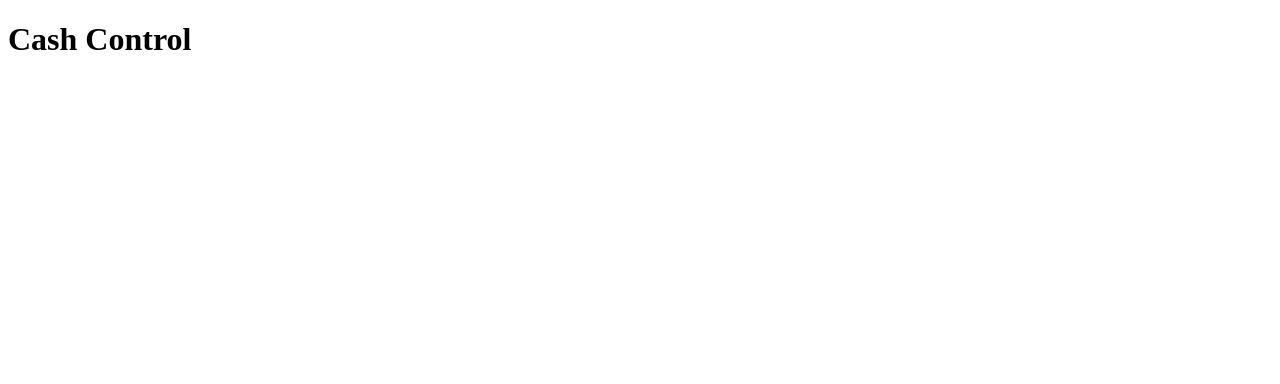
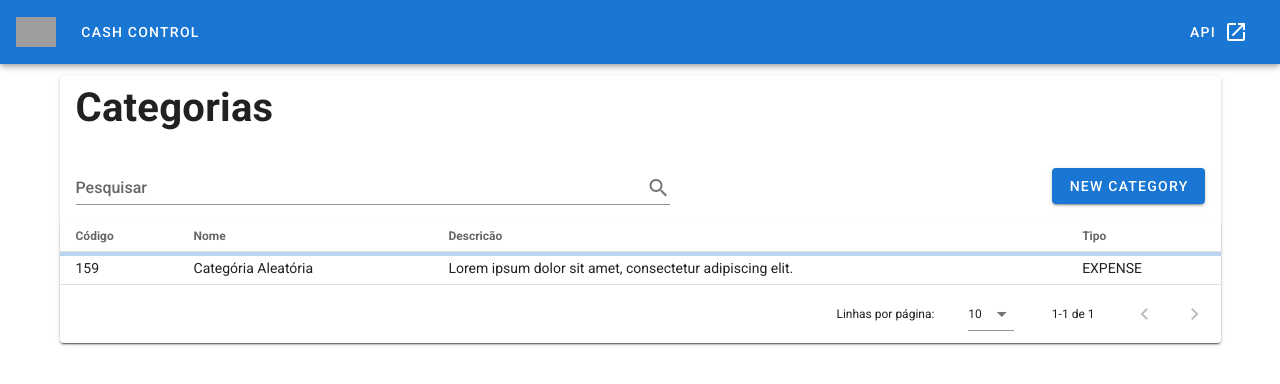
Before and after one commit to lucasromagnoli/cashcontrol-spa, a Vue app: page /category in a window 1280 px wide. Shown: the top 384 px of the page. Built offline with nearby package versions, Linux system fonts and the light colour scheme; no server answers; grey boxes are pictures that could not be loaded.

Commit message:
Inserindo vuetify e refatorando as categorias

```diff
--- a/public/index.html
+++ b/public/index.html
@@ -1,11 +1,13 @@
 <!DOCTYPE html>
-<html lang="en">
+<html lang="pt">
   <head>
     <meta charset="utf-8">
     <meta http-equiv="X-UA-Compatible" content="IE=edge">
-    <meta name="viewport" content="width=device-width,initial-scale=1.0">
+    <meta name="viewport" content="width=device-width, initial-scale=1, maximum-scale=1, user-scalable=no, minimal-ui">
     <link rel="icon" href="<%= BASE_URL %>favicon.ico">
     <title><%= htmlWebpackPlugin.options.title %></title>
+    <link rel="stylesheet" href="https://fonts.googleapis.com/css?family=Roboto:100,300,400,500,700,900">
+    <link rel="stylesheet" href="https://cdn.jsdelivr.net/npm/@mdi/font@latest/css/materialdesignicons.min.css">
   </head>
   <body>
     <noscript>
--- a/src/App.vue
+++ b/src/App.vue
@@ -1,17 +1,49 @@
 <template>
-  <div id="app">
-    <h1>Cash Control</h1>
-    <router-view/>
-  </div>
+  <v-app>
+    <v-app-bar
+      app
+      color="primary"
+      dark
+    >
+      <div class="d-flex align-center">
+        <v-img
+          alt="Vuetify Logo"
+          class="shrink mr-2"
+          contain
+          src="https://cdn.vuetifyjs.com/images/logos/vuetify-logo-dark.png"
+          transition="scale-transition"
+          width="40"
+        />
+
+        <v-btn
+          text
+          href="/"
+        >
+          <span>Cash Control</span>
+        </v-btn>
+      </div>
+
+      <v-spacer></v-spacer>
+
+      <v-btn
+        href="https://github.com/lucasromagnoli/cashcontrol-api"
+        target="_blank"
+        text
+      >
+        <span class="mr-2">API</span>
+        <v-icon>mdi-open-in-new</v-icon>
+      </v-btn>
+    </v-app-bar>
+
+    <v-main>
+      <router-view></router-view>
+    </v-main>
+  </v-app>
 </template>
 
 <script>
+export default {
+  name: 'App',
 
-export default {
-  name: 'App'
-}
+};
 </script>
-
-<style>
-
-</style>
--- a/src/main.js
+++ b/src/main.js
@@ -1,10 +1,12 @@
 import Vue from 'vue'
 import App from './App.vue'
 import router from './router';
+import vuetify from './plugins/vuetify';
 
 Vue.config.productionTip = false
 
 new Vue({
   router,
-  render: h => h(App),
+  vuetify,
+  render: h => h(App)
 }).$mount('#app')
--- /dev/null
+++ b/src/pages/Category.vue
@@ -0,0 +1,83 @@
+<template>
+  <v-container>
+    <v-card>
+      <v-card-title>
+        <h1>Categorias</h1>
+      </v-card-title>
+
+      <v-card-title
+        class="align-end">
+        <v-text-field
+          append-icon="mdi-magnify"
+          label="Pesquisar"
+          v-model="search"
+          single-line
+          hide-details
+        ></v-text-field>
+        <v-spacer></v-spacer>
+
+        <v-btn
+          color="primary"
+        >
+          New Category
+        </v-btn>
+      </v-card-title>
+      <v-data-table
+        dense
+        :headers="headers"
+        :items="categories"
+        :loading="loading"
+        :search="search"
+        item-key="name"
+        class="elevation-1"
+      ></v-data-table>
+    </v-card>
+  </v-container>
+</template>
+
+<script>
+import {api} from "@/service/api";
+
+export default {
+  name: "Category",
+  data: () => ({
+    loading: true,
+    search: '',
+    lastLoad: null,
+    categories: [
+      {
+        id: 159,
+        name: 'Categória Aleatória',
+        description: 'Lorem ipsum dolor sit amet, consectetur adipiscing elit.',
+        type: 'EXPENSE'
+      }
+    ],
+    headers: [
+      {text: 'Código', value: 'id', align: 'start', sortable: false,},
+      {text: 'Nome', value: 'name'},
+      {text: 'Descricão', value: 'description'},
+      {text: 'Tipo', value: 'type'},
+    ],
+  }),
+  methods: {
+    async handleCategories() {
+      const response = await api.get('/category/?page=0&size=1000');
+      this.categories = response.data.payload.content.map(c => {
+        return {
+          description: '-',
+          ...c,
+        }
+      });
+      this.lastLoad = new Date();
+      this.loading = false;
+    }
+  },
+  created() {
+    this.handleCategories();
+  },
+}
+</script>
+
+<style scoped>
+
+</style>
--- a/src/pages/Home.vue
+++ b/src/pages/Home.vue
@@ -1,9 +1,7 @@
 <template>
-<div>
-  <h1>Página principal</h1>
-  <router-link to="/category/list">Categoria List</router-link>
-  <router-link to="/category/form">Categoria Form</router-link>
-</div>
+  <v-container>
+    <h1>Página Principal</h1>
+  </v-container>
 </template>
 
 <script>
--- a/src/pages/categoria/CategoryForm.vue
+++ /dev/null
@@ -1,43 +0,0 @@
-<template>
-  <div>
-    <h1>Category Form</h1>
-    <form>
-      <label for="categoryName">Name</label>
-      <input type="text" id="categoryName" placeholder="Nome" v-model="name"/>
-      <button @click.prevent="save">Cadastrar</button>
-    </form>
-
-    <CategoryList ref="teste"/>
-  </div>
-</template>
-
-<script>
-import {api} from "@/service/api";
-import CategoryList from "@/pages/categoria/CategoryList";
-
-export default {
-  name: "CategoryForm",
-  components: {CategoryList},
-  data() {
-    return {
-      name: ""
-    }
-  },
-  methods: {
-    save() {
-      const data = {
-        name: this.name,
-        type: "e"
-      }
-
-      api.post("/category", data).then(r => {
-        this.$refs.teste.categories.push({id: r.data.payload.id, name: r.data.payload.name})
-      });
-    }
-  }
-}
-</script>
-
-<style scoped>
-
-</style>
--- a/src/pages/categoria/CategoryList.vue
+++ /dev/null
@@ -1,41 +0,0 @@
-<template>
-<div>
-  <h1>Category List</h1>
-
-  <CategoryTable :list="categories"/>
-  <i>Last update: {{this.lastUpdate}}</i>
-</div>
-</template>
-
-<script>
-import {api} from "@/service/api";
-import CategoryTable from "@/components/CategoryTable";
-
-export default {
-  name: "CategoryList",
-  components: {
-    CategoryTable
-  },
-  data() {
-    return {
-      categories: [],
-      lastUpdate: null,
-    }
-  },
-  methods: {
-    teste() {
-      api.get("/category").then(r => {
-        this.lastUpdate = new Date()
-        this.categories = r.data.payload.content;
-      });
-    }
-  },
-  mounted() {
-    this.teste();
-  }
-}
-</script>
-
-<style scoped>
-
-</style>
--- /dev/null
+++ b/src/plugins/vuetify.js
@@ -0,0 +1,12 @@
+import Vue from 'vue';
+import Vuetify from 'vuetify/lib';
+import pt from 'vuetify/es5/locale/pt';
+
+Vue.use(Vuetify);
+
+export default new Vuetify({
+    lang: {
+      locales: { pt },
+      current: 'pt',
+    },
+});
--- a/src/router/index.js
+++ b/src/router/index.js
@@ -1,32 +1,11 @@
 import Vue from 'vue';
 import VueRouter from 'vue-router'
-import Home from "@/pages/Home";
-import CategoryList from "@/pages/categoria/CategoryList";
-import CategoryForm from "@/pages/categoria/CategoryForm";
+import routes from './routes';
 
 Vue.use(VueRouter);
 
-const routes = [
-    {
-        path: '/',
-        name: 'home',
-        component: Home
-    },
-    {
-        path: "/category/list",
-        name: "categoryList",
-        component: CategoryList
-    },
-    {
-        path: "/category/form",
-        name: "categoryForm",
-        component: CategoryForm
-    }
-]
-
-
 export default new VueRouter({
-    mode: 'history',
-    base: process.env.BASE_URL,
-    routes
+  mode: 'history',
+  base: process.env.BASE_URL,
+  routes
 })
--- /dev/null
+++ b/src/router/routes.js
@@ -0,0 +1,17 @@
+import homePage from "@/pages/Home";
+import categoryPage from "@/pages/Category";
+
+const routes = [
+  {
+    path: '/',
+    name: 'home',
+    component: homePage
+  },
+  {
+    path: '/category',
+    name: 'category',
+    component: categoryPage
+  }
+]
+
+export default routes;
--- /dev/null
+++ b/vue.config.js
@@ -0,0 +1,5 @@
+module.exports = {
+  "transpileDependencies": [
+    "vuetify"
+  ]
+}
```
Also changed, not shown: package.json (+7 -2 lines), src/assets/logo.svg (added), 1 other file (tests, documents, lock files or other folders).
